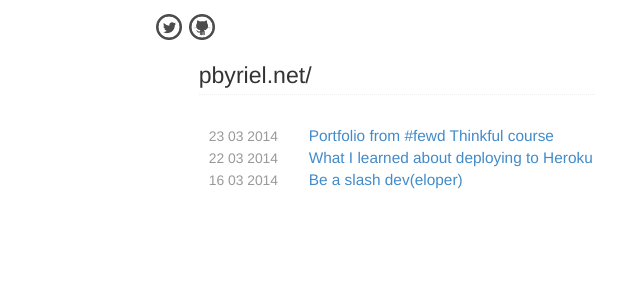
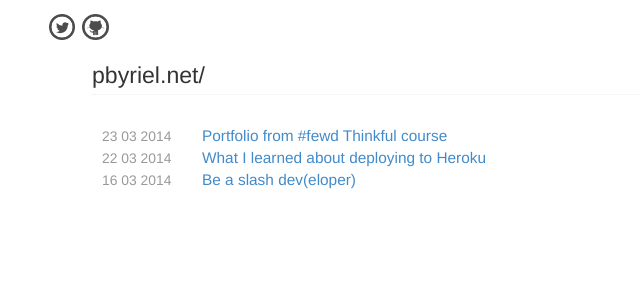
Before and after one commit to pbyriel/web, a PHP site: page /home.html in a window 1280 px wide. Shown: the top 300 px of the page, without its empty margins (243-883 px from the left). Run offline with PHP 8.4, Linux system fonts and the light colour scheme; some libraries are stand-ins or nearby versions.

Commit message:
more clean up css

```diff
--- a/css/main.css
+++ b/css/main.css
@@ -1,9 +1,5 @@
 .container {
-  <!--max-width: 450px-->;
-  font-size: 1.1em;}
-
-#title {
-    max-width: 400px;}
+    font-size: 1.1em;}
 
 .col-centered {
     float: none;
@@ -15,25 +11,22 @@
     top: 0.9em;}
 .icons a:hover {
     text-decoration: none;}
-
-.page-header {
-border-bottom: 1px dotted #eee;}
-
-.content h1 {
-  font-size: 1.5em;
-  padding: 0 0 5px 0;
-  margin: 37px 0 30px 0;}
 .icons img {
     width: 1.7em;
     margin-right: 3px;
-    opacity: 0.7; }
+    opacity: 0.7;}
 img:hover {
     opacity: 1;}
 .homeimg {
     position: relative;
-    left: 1em;
-}
+    left: 1em;}
 
+.page-header {
+    border-bottom: 1px dotted #eee;}
+.content h1 {
+    font-size: 1.5em;
+    padding: 0 0 5px 0;
+    margin: 37px 0 30px 0;}
 h2 {
     font-size: 1.2em;}
 .caption h2 {
@@ -42,20 +35,19 @@ h3 {
     font-size: 1.1em;}
 
 .img_grid {
-    max-width: 400px;
-}
+    max-width: 400px;}
 
 ol.index {
-  list-style-type: none;
-  margin: 25px 0 70px -30px; }
+    list-style-type: none;
+    margin: 25px 0 70px -30px;}
 ol.index li {
-    line-height: 22px; }
+    line-height: 22px;}
 ol.index .header  {
     color: #999999;
     font-size: 0.9em;}
 ol.index .header {
     float: left;
-    min-width: 100px; }
+    min-width: 100px;}
 ol.index .main {
     color: #cccccc;
     margin: 0 0 0 10px;
--- a/home.html
+++ b/home.html
@@ -11,7 +11,7 @@
 <link href="css/main.css" rel="stylesheet">
 </head>
 <body>
-    <div class="container col-xs-4 col-centered">
+    <div class="container col-xs-6 col-centered">
         <div class="header">
             <div class="icons">
                 <a href="http://www.twitter.com/pbyriel" target="_blank">
```
